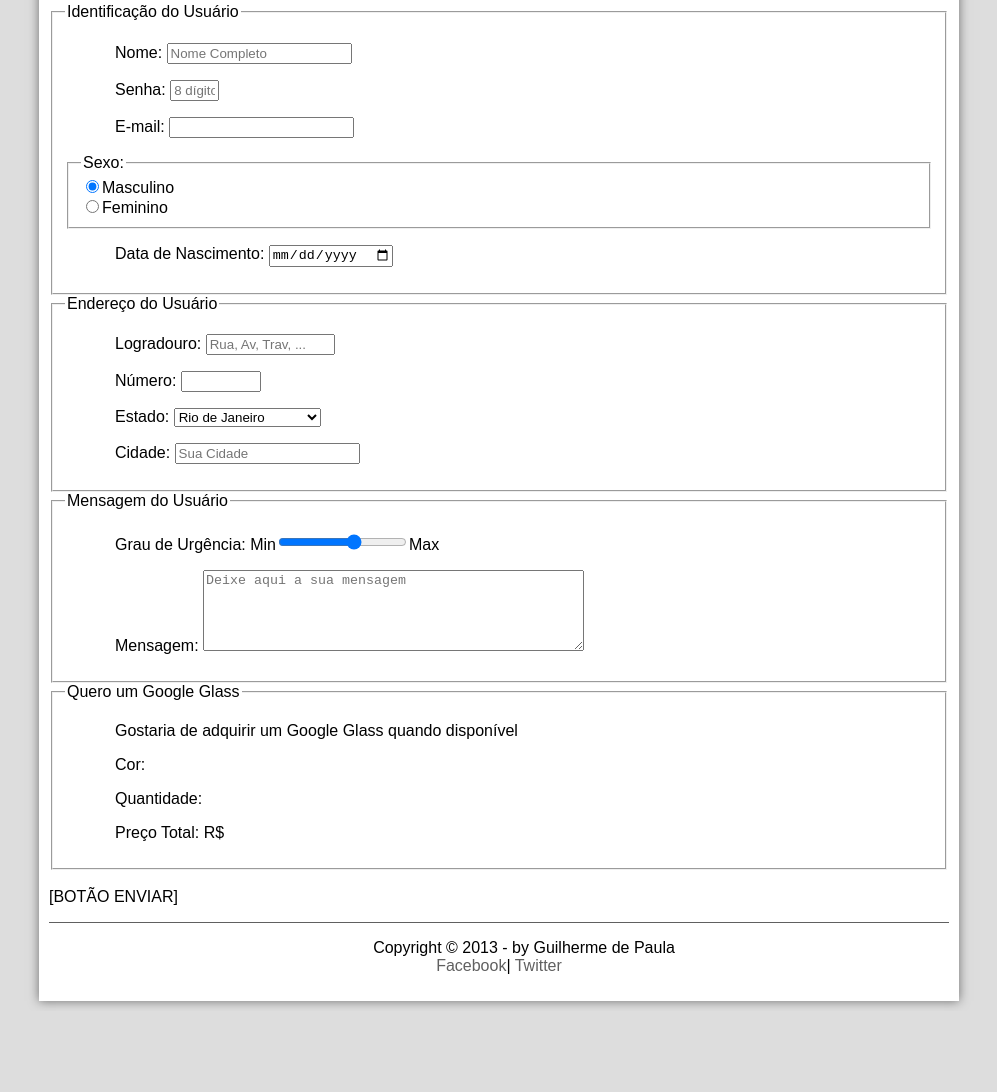
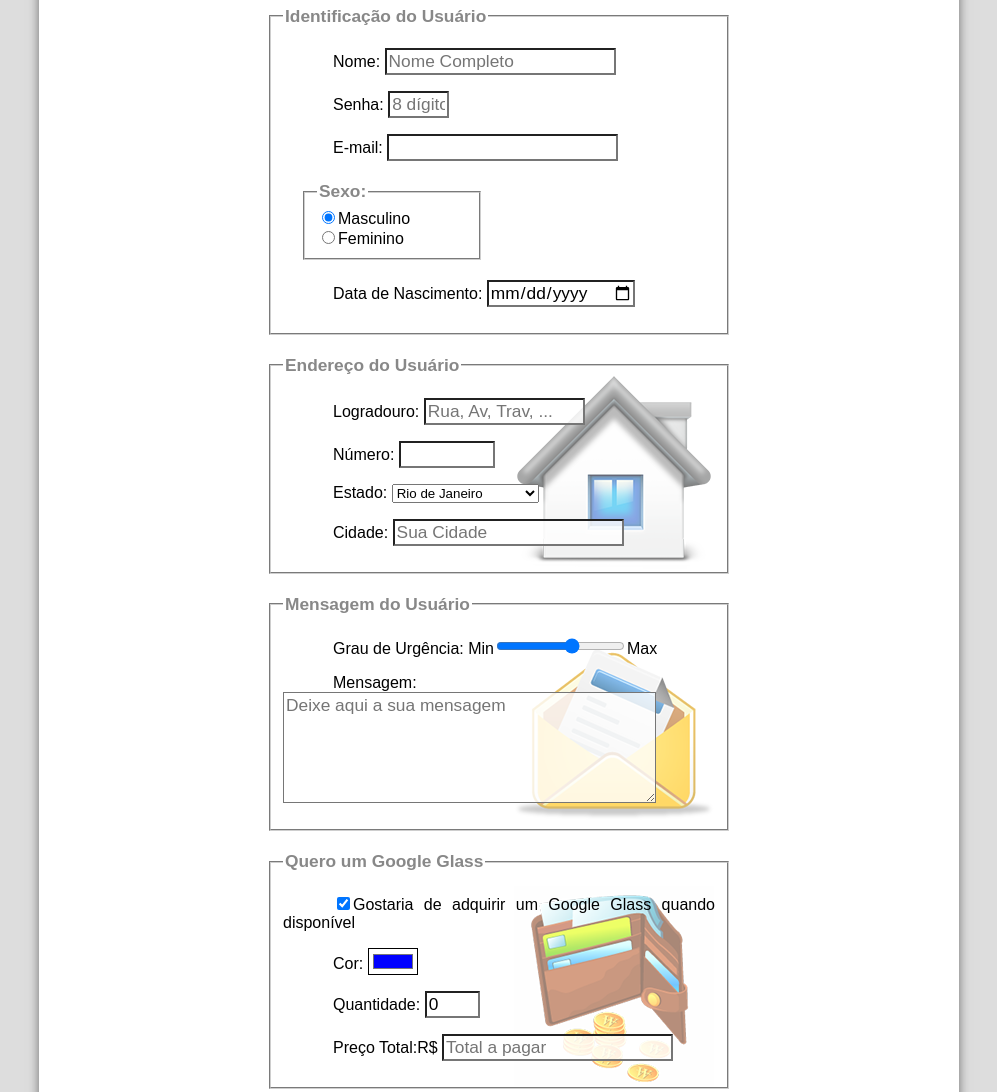
Before and after one commit to Guidepaula/HTML5-CSS3-JavaScript, a plain HTML site: page projeto-glass-html5/fale-conosco.html in a window 1280 px wide. Shown: the part 364-1456 px from the top of the page, without its empty margins (141-1138 px from the left). Before the commit the page ends 1375 px from the top, so only its background shows below. Drawn offline with Linux system fonts and the light colour scheme.

Commit message:
Projeto Finalizado
Finalizado

```diff
--- a/projeto-glass-html5/_css/estilo.css
+++ b/projeto-glass-html5/_css/estilo.css
@@ -72,7 +72,7 @@ figure.foto-legenda {
 
 figure.foto-legenda img {
     width: 100%;
-    height: 100%;
+    height: 50%;
 }
 
 figure.foto-legenda figcaption {
@@ -236,6 +236,14 @@ aside#lateral h2 {
 
 }
 
+aside#lateral video#filme2 {
+    display: block;
+    position: relative;
+    left: 0px;
+    top: 0px;
+    width: 350px;
+}
+
 footer#rodape {
     clear: both;
     border-top: 1px solid #606060;
--- a/projeto-glass-html5/_css/form.css
+++ b/projeto-glass-html5/_css/form.css
@@ -0,0 +1,45 @@
+@charset "UTF-8";
+
+form {
+    width: 500px;
+    margin: auto;
+}
+
+input , textarea {
+    font-family: sans-serif;
+    font-weight: normal;
+    font-size: 13pt;
+    background-color: rgba(255, 255, 255, .8);
+}
+
+input:hover , textarea:hover {
+    background-color: #dddddd;
+}
+
+legend {
+    color: #888888;
+    font-weight: bold;
+    font-size: 13pt;
+    font-family: sans-serif;
+}
+
+fieldset {
+    border-color:#cecece;
+    margin: 20px;
+}
+
+fieldset#sexo {
+    width: 150px;
+}
+
+fieldset#endereco {
+    background: url("../_imagens/icone-endereco.png") no-repeat 95% 95%;
+}
+
+fieldset#mensagem {
+    background: url("../_imagens/icone-mensagem.png") no-repeat 95% 95%;
+}
+
+fieldset#pedido {
+    background: url("../_imagens/icone-pagamento.png") no-repeat 95% 95%;
+}
--- a/projeto-glass-html5/fale-conosco.html
+++ b/projeto-glass-html5/fale-conosco.html
@@ -8,6 +8,13 @@
     <link rel="stylesheet"  href="_css/form.css"/>
 </head>
 <script src="_javascript/funcoes.js"></script>
+<script>
+    function calc_total() {
+        var qtd = parseInt(document.getElementById('cQtd').value);
+        tot = qtd * 1500;
+        document.getElementById('cTot').value = tot;
+    }
+</script>
 <body>
     <div id="interface">
         <header id="cabecalho">
@@ -33,7 +40,7 @@
                     <h2>por Guilherme de Paula</h2>
                     <h3 class="direita">Atualizado em 01/Maio/2013</h3>
                 </header>
-        <form method="POST" id="fContato" action="mailton:contato@cursoemvideo.com">
+        <form method="POST" id="fContato" action="mailton:contato@cursoemvideo.com" oninput="calc_total();">
             <fieldset id="usuario"><legend>Identificação do Usuário</legend>
                 <p><label for="cNome">Nome: </label><input type="text" name="tNome" id="cNome" size="20" maxlength="30" placeholder="Nome Completo"/ required></p>
                 <p><label for="cSenha">Senha: </label> <input type="password" name="tSenha" id="cSenha" size="3" maxlength="8" placeholder="8 dígitos" required/></p>
@@ -72,17 +79,17 @@
 
             <fieldset id="mensagem"><legend>Mensagem do Usuário</legend>
                 <p><label for="cUrg">Grau de Urgência: </label>Min<input type="range" name="tUrg" id="cUrg" min="0" max="10" step="2"/>Max</p>
-                <p><label for="cMsg">Mensagem: </label><textarea name="tMsg" id="cMsg" cols="45" rows="5" placeholder="Deixe aqui a sua mensagem"></textarea></p>
+                <p><label for="cMsg">Mensagem: </label><textarea name="tMsg" id="cMsg" cols="35" rows="5" placeholder="Deixe aqui a sua mensagem"></textarea></p>
             </fieldset>
 
             <fieldset id="pedido"><legend>Quero um Google Glass</legend>
-                <p><label for="cPed">Gostaria de adquirir um Google Glass quando disponível </label></p>
-                <p><label for="cCor">Cor: </label></p>
-                <p><label for="cQtd">Quantidade: </label></p>
-                <p><label for="cTot">Preço Total: R$</label></p>
+                <p><input type="checkbox" name="tPed" id="cPed" checked/><label for="cPed">Gostaria de adquirir um Google Glass quando disponível </label></p>
+                <p><label for="cCor">Cor: </label><input type="color" name="tCor" id="cCor" value="#0000FF"/></p>
+                <p><label for="cQtd">Quantidade: </label><input type="number" name="tQtd" id="cQtd" min="0" max="5" value="0"/></p>
+                <p><label for="cTot">Preço Total:R$ </label><input type="text" name="tTot" id="cTot" placeholder="Total a pagar" readonly/></p>
             </fieldset>
             <br/>
-            [BOTÃO ENVIAR]
+            <input type="image" name="tEnviar" src="_imagens/botao-enviar.png"/>
         </form>
         <footer id="rodape">
             <p>Copyright &copy; 2013 - by Guilherme de Paula <br/>
```
Also changed, not shown: projeto-glass-html5/index.html (+8 -2 lines), 1 other file.
